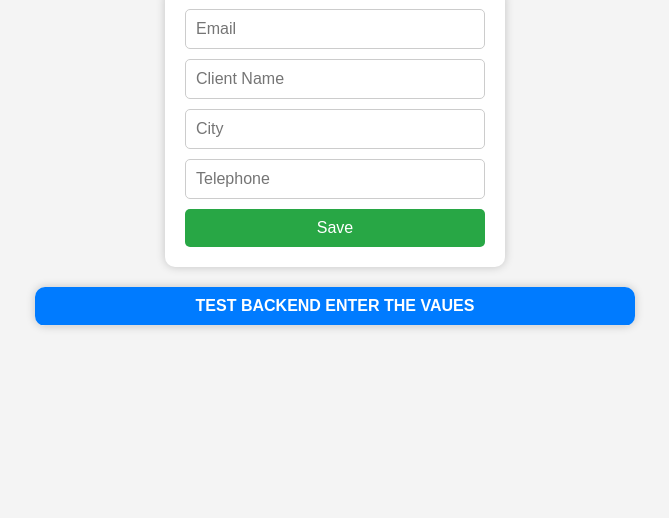
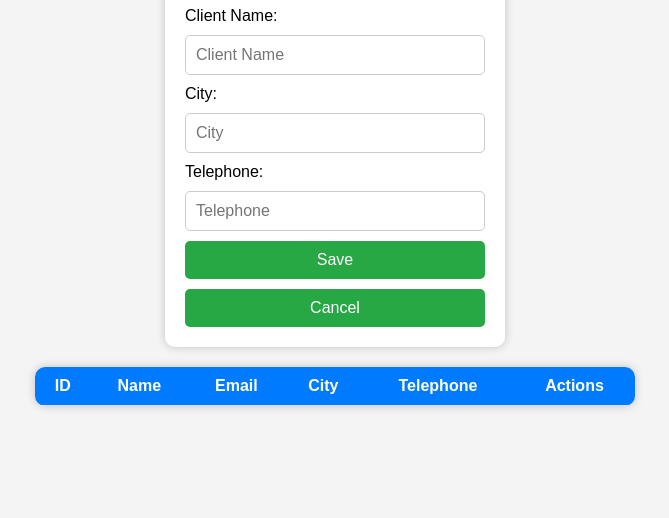
Before and after one commit to JohanSSSSb/FRONTEND_APITEST, a plain HTML site: page frontend/index.html in a window 1280 px wide. Shown: the part 282-800 px from the top of the page, without its empty margins (305-974 px from the left). Drawn offline with Linux system fonts and the light colour scheme; no server answers.

Commit message:
Update index.html

```diff
--- a/frontend/index.html
+++ b/frontend/index.html
@@ -11,22 +11,29 @@
 
     <form id="clientForm">
         <input type="hidden" id="clientId">
+        <label for="clientEmail">Email:</label>
         <input type="email" id="clientEmail" placeholder="Email" required>
+        <label for="clientName">Client Name:</label>
         <input type="text" id="clientName" placeholder="Client Name" required>
+        <label for="clientCity">City:</label>
         <input type="text" id="clientCity" placeholder="City" required>
+        <label for="clientTelephone">Telephone:</label>
         <input type="text" id="clientTelephone" placeholder="Telephone" required>
 
-
         <button type="submit">Save</button>
+        <button type="button" id="cancelButton">Cancel</button>
     </form>
 
     <table>
         <thead>
-
             <tr>
-                <th>TEST BACKEND  ENTER THE VAUES</th>
+                <th>ID</th>
+                <th>Name</th>
+                <th>Email</th>
+                <th>City</th>
+                <th>Telephone</th>
+                <th>Actions</th>
             </tr>
-
         </thead>
         <tbody id="clientList"></tbody>
     </table>
```
